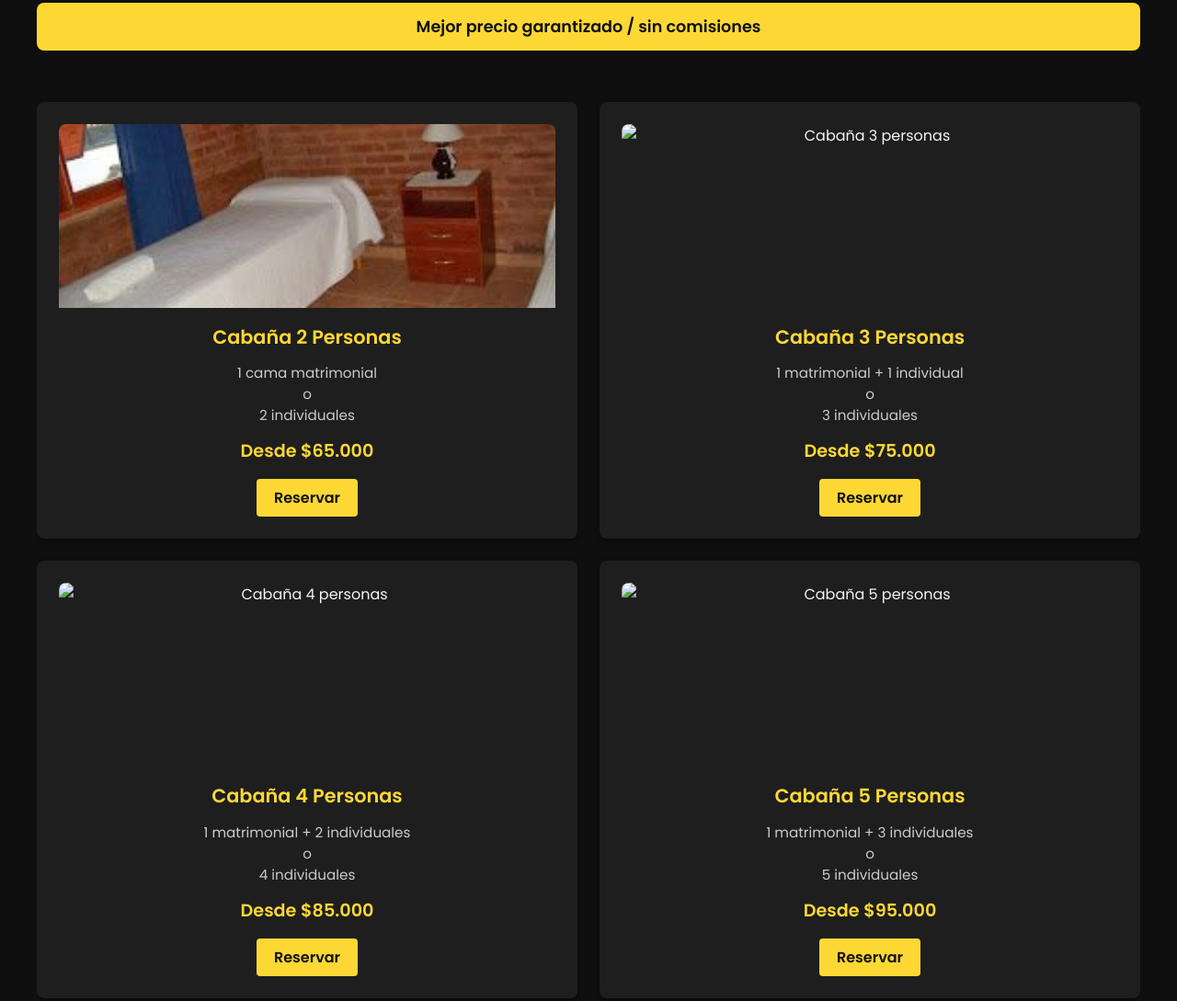
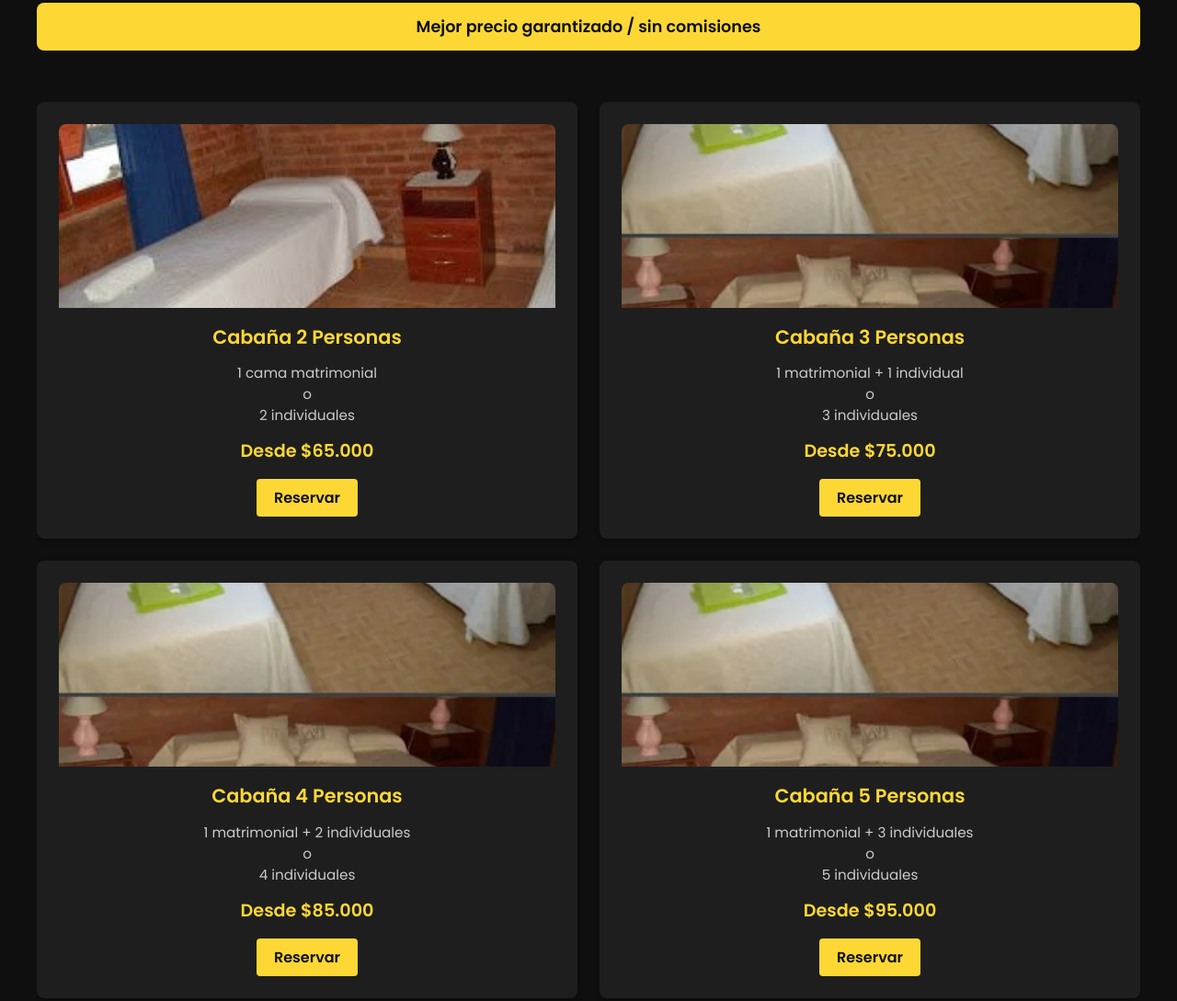
Before and after one commit to cabaniasriocuarto/GPT-Deep-Seek, a plain HTML site: page index.html in a window 1280 px wide. Shown: the part 845-1934 px from the top of the page at 92% size. Drawn offline with Linux system fonts and the light colour scheme.

Commit message:
Update index.html

```diff
--- a/index.html
+++ b/index.html
@@ -161,7 +161,7 @@
             <a href="https://wa.me/543584650416?text=Hola%2C%20me%20comunico%20desde%20la%20p%C3%A1gina%20para%20solicitar%20m%C3%A1s%20informaci%C3%B3n%20sobre%20las%20caba%C3%B1as" class="btn" target="_blank" rel="noopener">Reservar</a>
           </div>
           <div class="tarifa-card">
-            <img src="images/cabaña1-2.jpg" alt="Cabaña 3 personas" class="tarifa-img">
+            <img src="images/cabaña1-2.webp" alt="Cabaña 3 personas" class="tarifa-img">
             <h3>Cabaña 3 Personas</h3>
             <p>1 matrimonial + 1 individual<br>o<br>3 individuales</p>
             <p class="precio">Desde $75.000</p>
@@ -169,7 +169,7 @@
             <a href="https://wa.me/543584650416?text=Hola%2C%20me%20comunico%20desde%20la%20p%C3%A1gina%20para%20solicitar%20m%C3%A1s%20informaci%C3%B3n%20sobre%20las%20caba%C3%B1as" class="btn" target="_blank" rel="noopener">Reservar</a>
           </div>
           <div class="tarifa-card">
-            <img src="images/cabaña1-2.jpg" alt="Cabaña 4 personas" class="tarifa-img">
+            <img src="images/cabaña1-2.webp" alt="Cabaña 4 personas" class="tarifa-img">
             <h3>Cabaña 4 Personas</h3>
             <p>1 matrimonial + 2 individuales<br>o<br>4 individuales</p>
             <p class="precio">Desde $85.000</p>
@@ -177,7 +177,7 @@
             <a href="https://wa.me/543584650416?text=Hola%2C%20me%20comunico%20desde%20la%20p%C3%A1gina%20para%20solicitar%20m%C3%A1s%20informaci%C3%B3n%20sobre%20las%20caba%C3%B1as" class="btn" target="_blank" rel="noopener">Reservar</a>
           </div>
           <div class="tarifa-card">
-            <img src="images/cabaña1-2.jpg" alt="Cabaña 5 personas" class="tarifa-img">
+            <img src="images/cabaña1-2.webp" alt="Cabaña 5 personas" class="tarifa-img">
             <h3>Cabaña 5 Personas</h3>
             <p>1 matrimonial + 3 individuales<br>o<br>5 individuales</p>
             <p class="precio">Desde $95.000</p>
```
